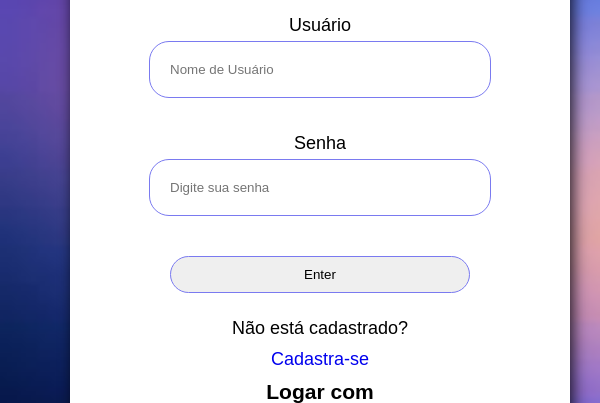
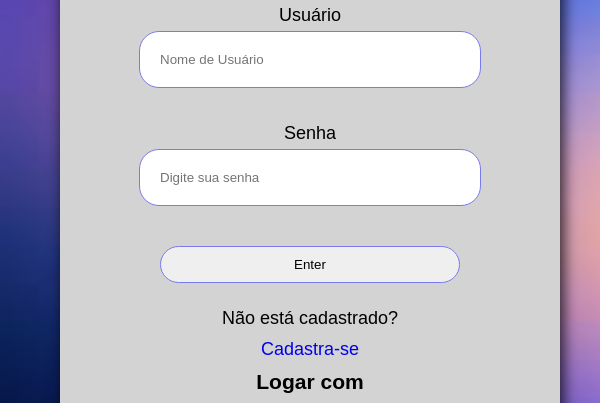
Before and after one commit to ThiagoAraujot/tela-de-login, a plain HTML site: page index.html in a window 600 px wide. Shown: the part 212-615 px from the top of the page. Drawn offline with Linux system fonts and the light colour scheme.

Commit message:
responsivo para celular

```diff
--- a/estilo.css
+++ b/estilo.css
@@ -8,12 +8,6 @@
 ::-webkit-scrollbar {
     width: 0px;
     height: 0px;
-}
-@media(max-width: 600px) {
-    main {
-        width: 350px;
-        margin: 10px;
-    }
 }
 body {
     background-image: url(imagens/fundo002.jpg);
--- /dev/null
+++ b/estilo/phone.css
@@ -0,0 +1,12 @@
+@charset "UTF-8";
+
+@media screen and (min-width: 600px) and (max-width: 728px) {
+    main {
+        width: 500px;
+        margin: 10px;
+        display: block;
+        align-items: center;
+        justify-content: center;
+        background-color: lightgray;
+    }
+}
--- a/index.html
+++ b/index.html
@@ -6,6 +6,7 @@
     <meta name="viewport" content="width=device-width, initial-scale=1.0">
     <title>Login</title>
     <link rel="stylesheet" href="estilo.css">
+    <link rel="stylesheet" href="estilo/phone.css">
 </head>
 <body>
     <main>
```
